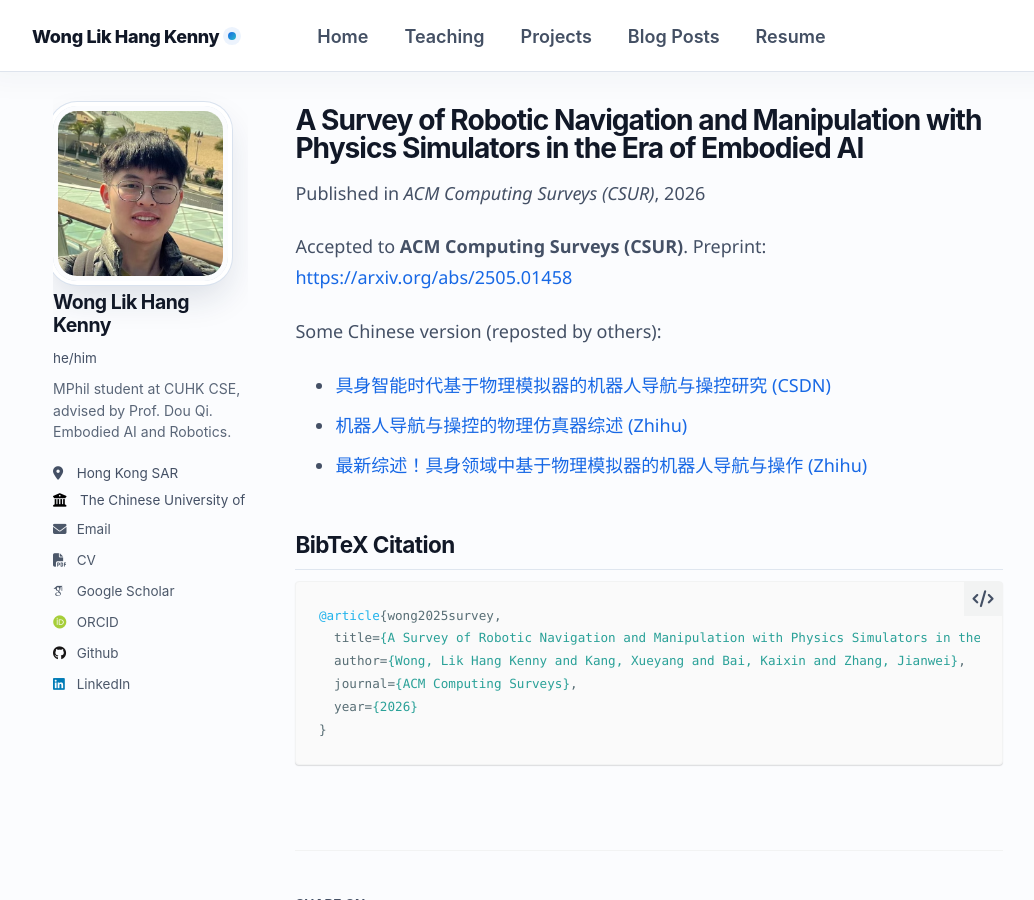
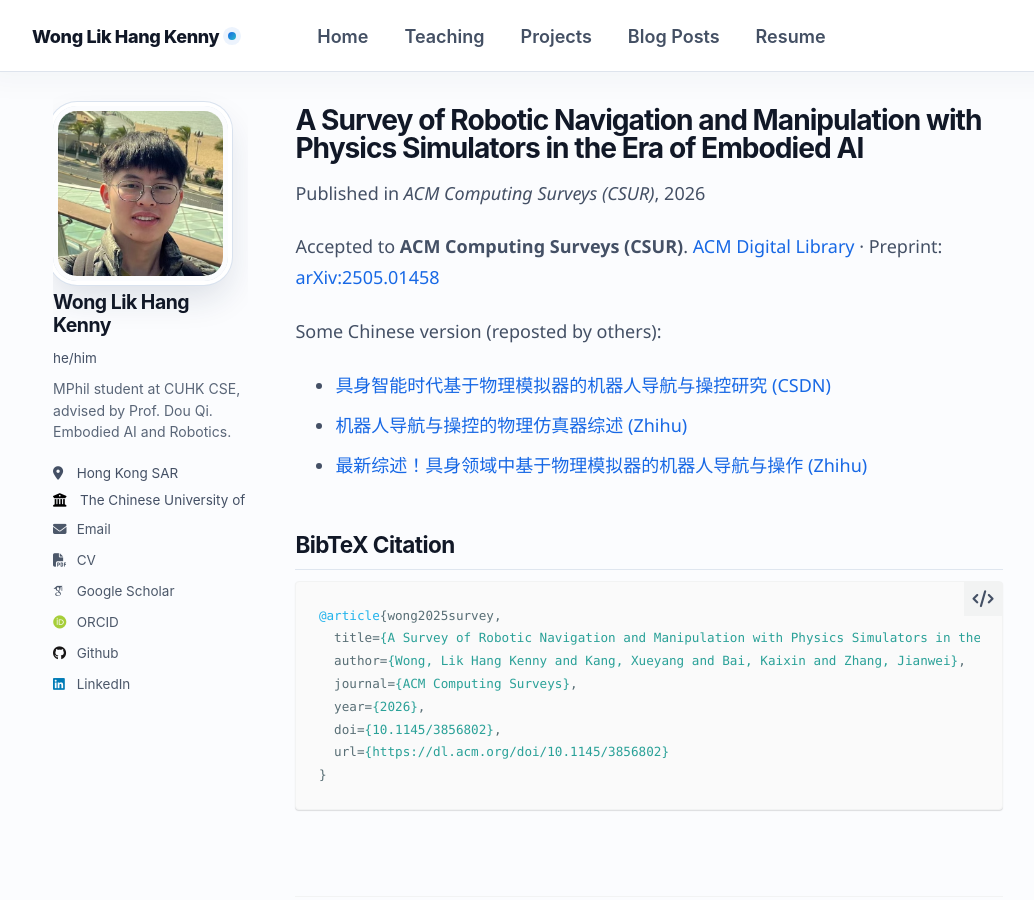
Before and after one commit to Kenn3o3/Kenn3o3.github.io, a Jekyll site: the page built from _projects/eai-survey.md, in a window 1280 px wide and 900 px high. Shown: the whole window, without its empty margins (15-1049 px from the left). Built offline with Jekyll 4.4.1, drawn with Linux system fonts in a browser that asks for light colours; some web fonts are replaced.

Commit message:
Point the CSUR and CoRL pages at the public papers.
Co-authored-by: Cursor <cursoragent@cursor.com>

````diff
--- a/_projects/eai-survey.md
+++ b/_projects/eai-survey.md
@@ -10,10 +10,11 @@ permalink: /projects/eai-survey
 excerpt: 'A survey of physics simulators for robotic navigation and manipulation in the era of embodied AI.'
 date: 2026-09-09
 thumbnail: /images/eai-survey/thumbnail.png
-paper_url: https://arxiv.org/abs/2505.01458
+paper_url: https://dl.acm.org/doi/10.1145/3856802
+arxiv_url: https://arxiv.org/abs/2505.01458
 ---
 
-Accepted to **ACM Computing Surveys (CSUR)**. Preprint: [https://arxiv.org/abs/2505.01458](https://arxiv.org/abs/2505.01458)
+Accepted to **ACM Computing Surveys (CSUR)**. [ACM Digital Library](https://dl.acm.org/doi/10.1145/3856802) · Preprint: [arXiv:2505.01458](https://arxiv.org/abs/2505.01458)
 
 Some Chinese version (reposted by others):
 - [具身智能时代基于物理模拟器的机器人导航与操控研究 (CSDN)](https://blog.csdn.net/yorkhunter/article/details/148041545)
@@ -27,6 +28,8 @@ Some Chinese version (reposted by others):
   title={A Survey of Robotic Navigation and Manipulation with Physics Simulators in the Era of Embodied AI},
   author={Wong, Lik Hang Kenny and Kang, Xueyang and Bai, Kaixin and Zhang, Jianwei},
   journal={ACM Computing Surveys},
-  year={2026}
+  year={2026},
+  doi={10.1145/3856802},
+  url={https://dl.acm.org/doi/10.1145/3856802}
 }
 ```
````
Also changed, not shown: _pages/about.md (+2 -2 lines), _projects/vista.md (+5 -3 lines).
